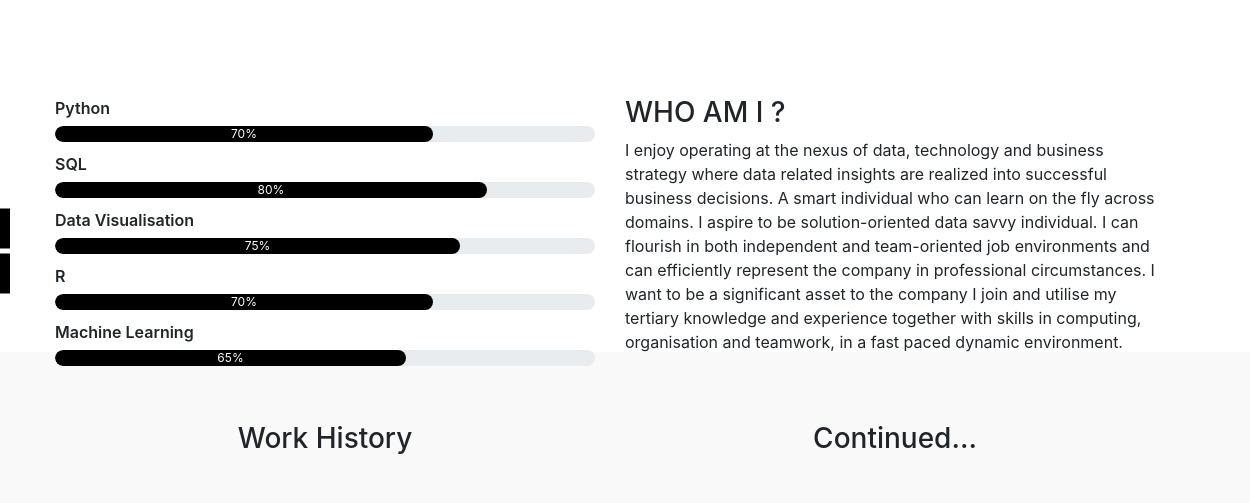
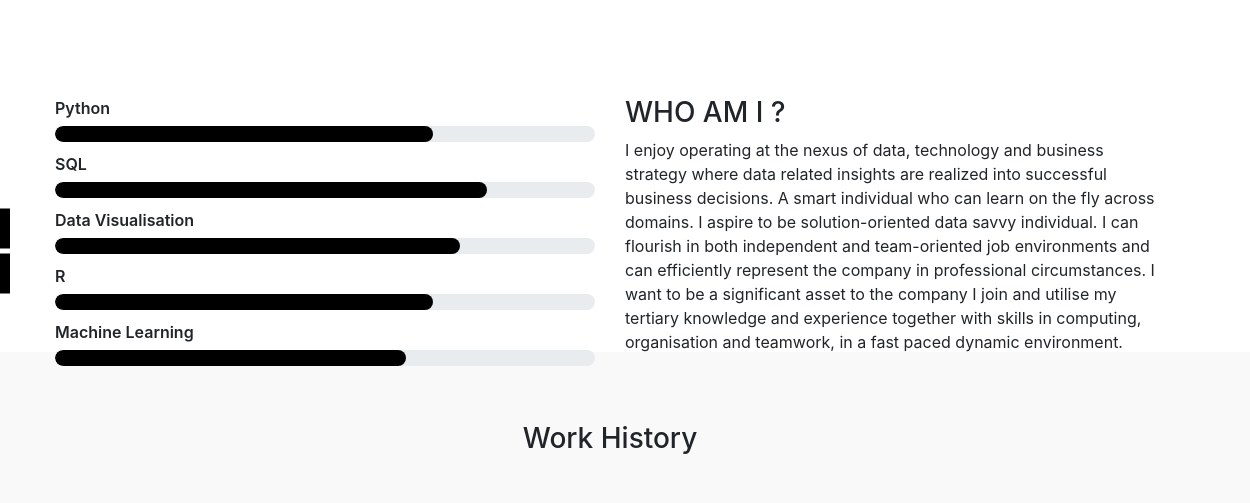
Before and after one commit to CheesePotato/CheesePotato.github.io, a plain HTML site: page index.html in a window 1280 px wide. Shown: the part 880-1383 px from the top of the page, 30-1280 px from the left. Drawn offline with nearby package versions, Linux system fonts and the light colour scheme.

Commit message:
Update index.html

```diff
--- a/index.html
+++ b/index.html
@@ -56,23 +56,23 @@
      <div class="col-md-6 skills-bar">
        <p>Python</p>
        <div class="progress">
-         <div class="progress-bar" style="width: 70%;">70%</div>
+         <div class="progress-bar" style="width: 70%;"></div>
          </div>
          <p>SQL</p>
          <div class="progress">
-           <div class="progress-bar" style="width: 80%;">80%</div>
+           <div class="progress-bar" style="width: 80%;"></div>
            </div>
            <p>Data Visualisation</p>
            <div class="progress">
-             <div class="progress-bar" style="width: 75%;">75%</div>
+             <div class="progress-bar" style="width: 75%;"></div>
              </div>
              <p>R</p>
              <div class="progress">
-               <div class="progress-bar" style="width: 70%;">70%</div>
+               <div class="progress-bar" style="width: 70%;"></div>
                </div>
                <p>Machine Learning</p>
                <div class="progress">
-                 <div class="progress-bar" style="width: 65%;">65%</div>
+                 <div class="progress-bar" style="width: 65%;"></div>
                  </div>
      </div>
      <div class="col-md-6">
@@ -95,10 +95,11 @@ I can flourish in both independent and team-oriented job environments and can ef
  </div>
  <!-------------------------------Resume------------------------->
  <div class="experience" id="experience">
+   <h3 class="text-center">Work History</h3>
    <div class="container">
      <div class="row">
        <div class="col-md-6">
-         <h3 class="text-center">Work History</h3>
+
          <ul class="timeline">
           <li>
             <h4><span>Dec 2014 - </span> Entrepreneur</h4>
@@ -120,7 +121,6 @@ I can flourish in both independent and team-oriented job environments and can ef
        </div>
 
        <div class="col-md-6">
-         <h3 class="text-center">  Continued...  </h3>
          <ul class="timeline">
            <li>
              <h4><span>March 2015 - </span> Business Development Manager</h4>
```
